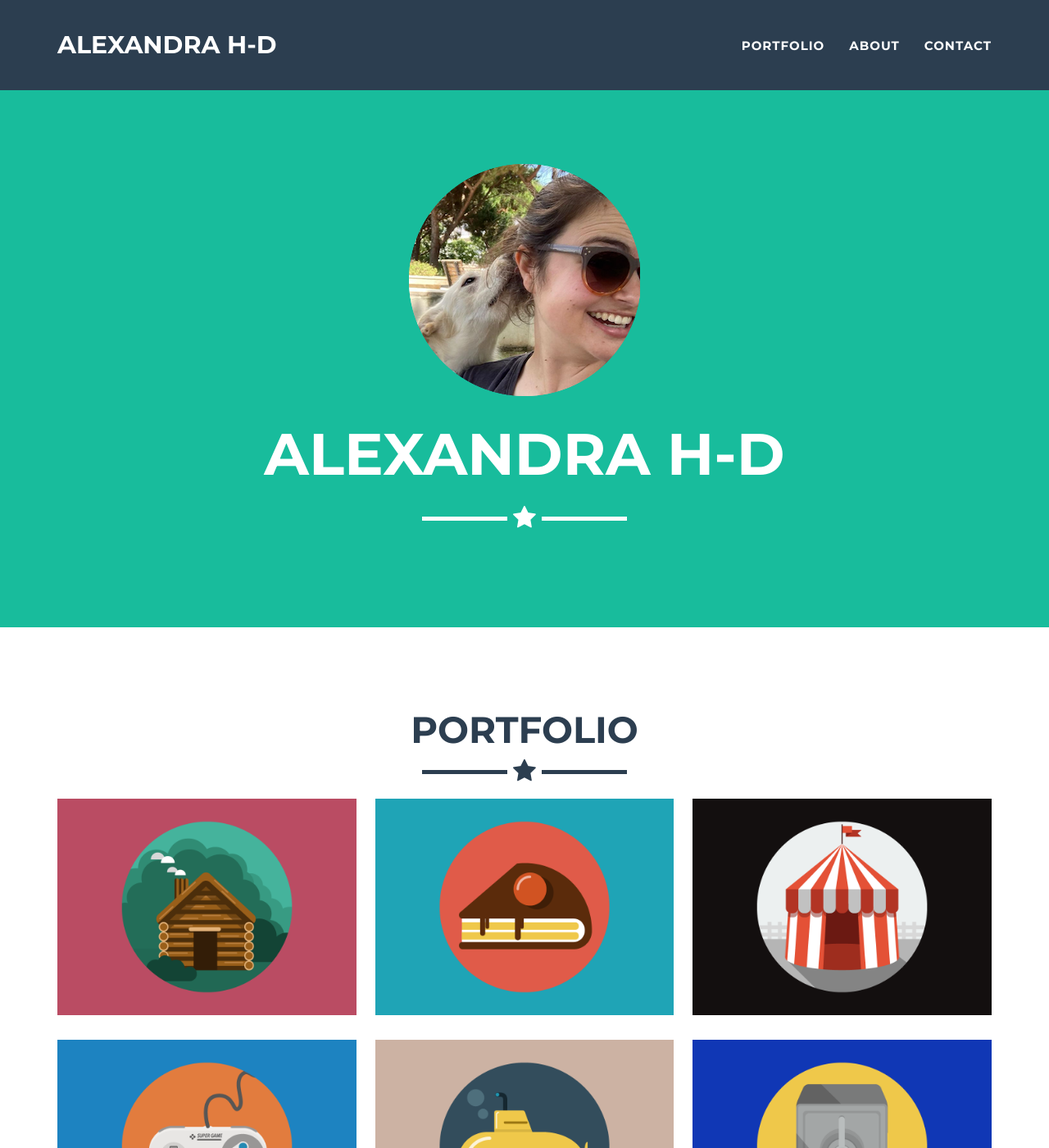
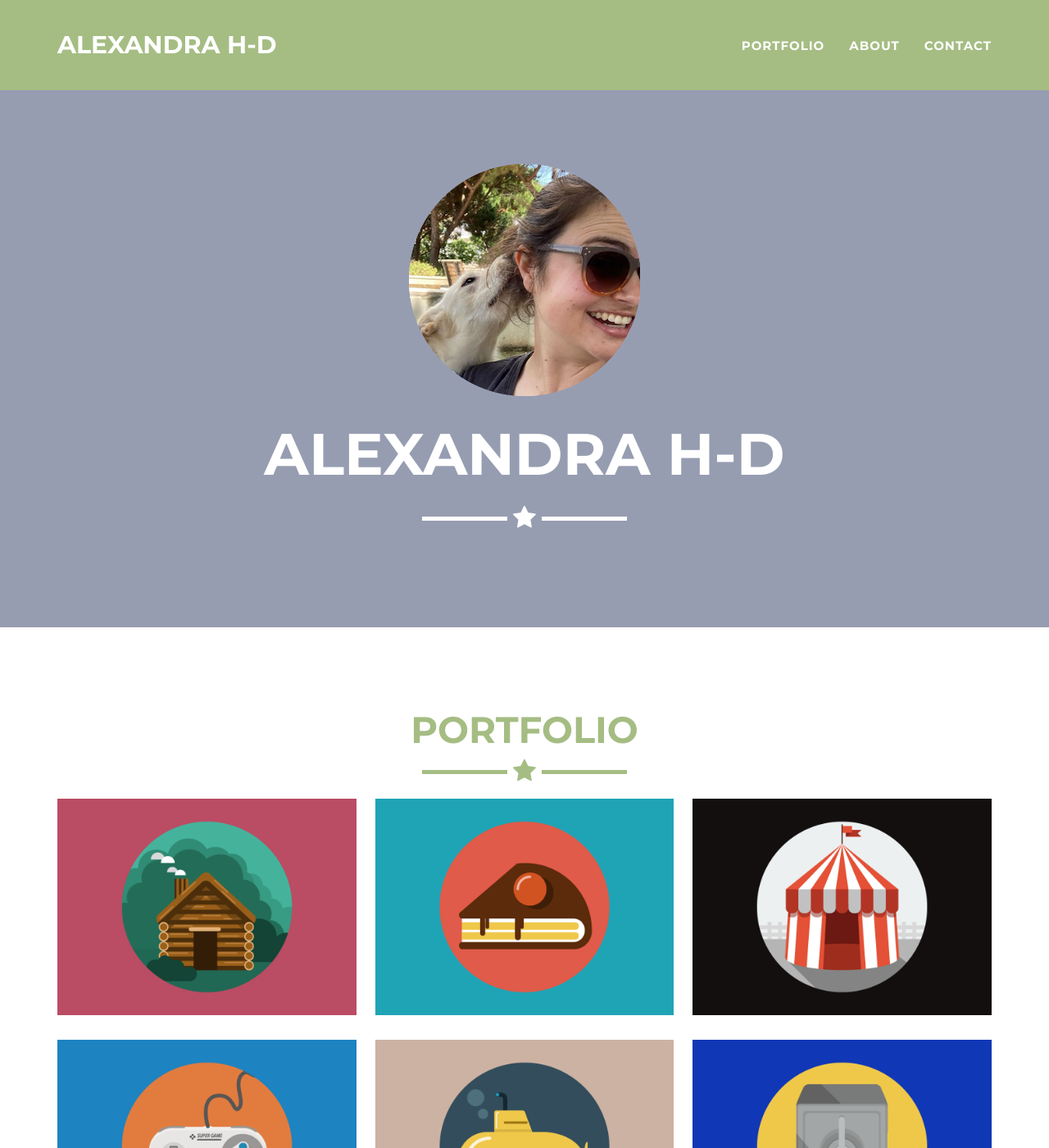
Before and after one commit to alxdavids/ahichem07.github.io, a Jekyll site: the page built from _posts/2014-07-18-project-1.markdown, in a window 1280 px wide and 1400 px high. Shown: the whole window at 82% size. Built offline with Jekyll 4.4.1, drawn with Linux system fonts in a browser that asks for light colours.

Commit message:
changing colour scheme

```diff
--- a/_config.yml
+++ b/_config.yml
@@ -25,10 +25,10 @@ disqus_shortname: myshortname
 
 # Color settings (hex-codes without the leading hash-tag)
 color:
-  primary: 18bc9c #80B3FF
-  primary-rgb: "24,288,156" #"128,179,255"
-  secondary: 2c3e50 #FD6E8A
-  secondary-dark: 233140 #A2122F
+  primary: 979DB1
+  primary-rgb: "87,75,58"
+  secondary: A5BD83
+  secondary-dark: 615D42
 
 # Footer settings
 footer:
```
